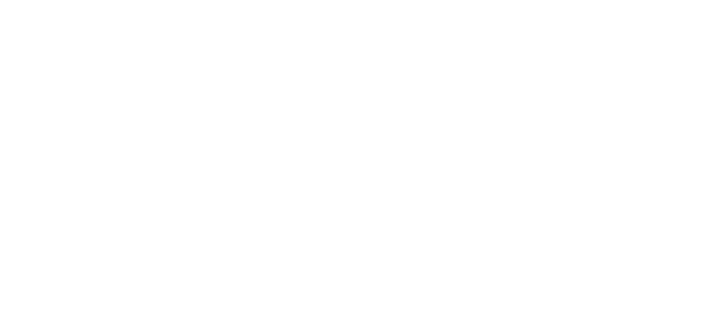
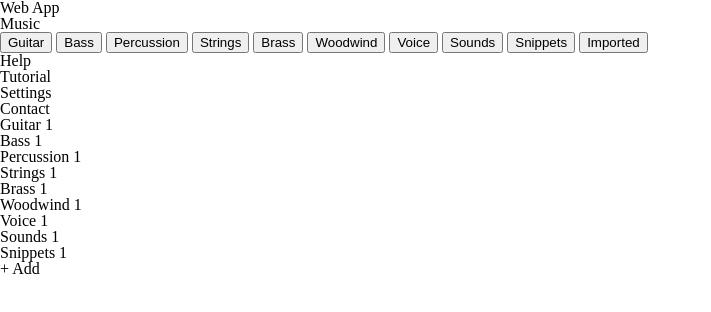
Before and after one commit to amarias/music-app, a plain HTML site: page index.html in a window 1280 px wide. Shown: the whole page, without its empty margins (0-711 px from the left). Drawn offline with Linux system fonts and the light colour scheme.

Commit message:
Include basic structure of the header and collapsible menu

```diff
--- a/index.html
+++ b/index.html
@@ -15,21 +15,125 @@
 
 </head>
 
+
 <body>
 
+  <!-- Header: Music Menu and Links -->
   <header>
-    <!--<img src="" alt="My web app logo">-->
-    <nav>
+    <div class="header_container">
+      <section>
+        <!--<img src="" alt="My web app logo">-->
+        <h1>Web App</h1>
+        <div class="collapsible">
+          <!-- Search bar goes here -->
+        </div>
+      </section>
 
-    </nav>
+
+      <section>
+        <h2>Music</h2>
+        <button>Guitar</button>
+        <button>Bass</button>
+        <button>Percussion</button>
+        <button>Strings</button>
+        <button>Brass</button>
+        <button>Woodwind</button>
+        <button>Voice</button>
+        <button>Sounds</button>
+        <button>Snippets</button>
+        <button>Imported</button>
+      </section>
+
+
+      <section>
+        <h2>Help</h2>
+        <ul>
+          <li>Tutorial</li>
+          <li>Settings</li>
+          <li>Contact</li>
+        </ul>
+      </section>
+    </div>
   </header>
 
-  <main>
-    <!-- tracks go here-->
-
-  </main>
 
 
+  <!-- Collapsible Music Menu -->
+  <section>
+    <div class="collapsible_container">
+
+      <div class="collapsible_guitar">
+        <ul>
+          <li>Guitar 1</li>
+        </ul>
+      </div>
+
+      <div class="collapsible_bass">
+        <ul>
+          <li>Bass 1</li>
+        </ul>
+      </div>
+
+      <div class="collapsible_percussion">
+        <ul>
+          <li>Percussion 1</li>
+        </ul>
+      </div>
+
+      <div class="collapsible_strings">
+        <ul>
+          <li>Strings 1</li>
+        </ul>
+      </div>
+
+      <div class="collapsible_brass">
+        <ul>
+          <li>Brass 1</li>
+        </ul>
+      </div>
+
+      <div class="collapsible_woodwind">
+        <ul>
+          <li>Woodwind 1</li>
+        </ul>
+      </div>
+
+      <div class="collapsible_voice">
+        <ul>
+          <li>Voice 1</li>
+        </ul>
+      </div>
+
+      <div class="collapsible_sounds">
+        <ul>
+          <li>Sounds 1</li>
+        </ul>
+      </div>
+
+      <div class="collapsible_snippets">
+        <ul>
+          <li>Snippets 1</li>
+        </ul>
+      </div>
+
+      <div class="collapsible_imported">
+        <ul>
+          <li>+ Add</li>
+        </ul>
+      </div>
+
+    </div>
+  </section>
+
+
+
+  <!-- Music Editor -->
+  <main>
+    <div class="editor_container">
+      <div></div>
+
+    </div>
+  </main>
 
 
 
```
